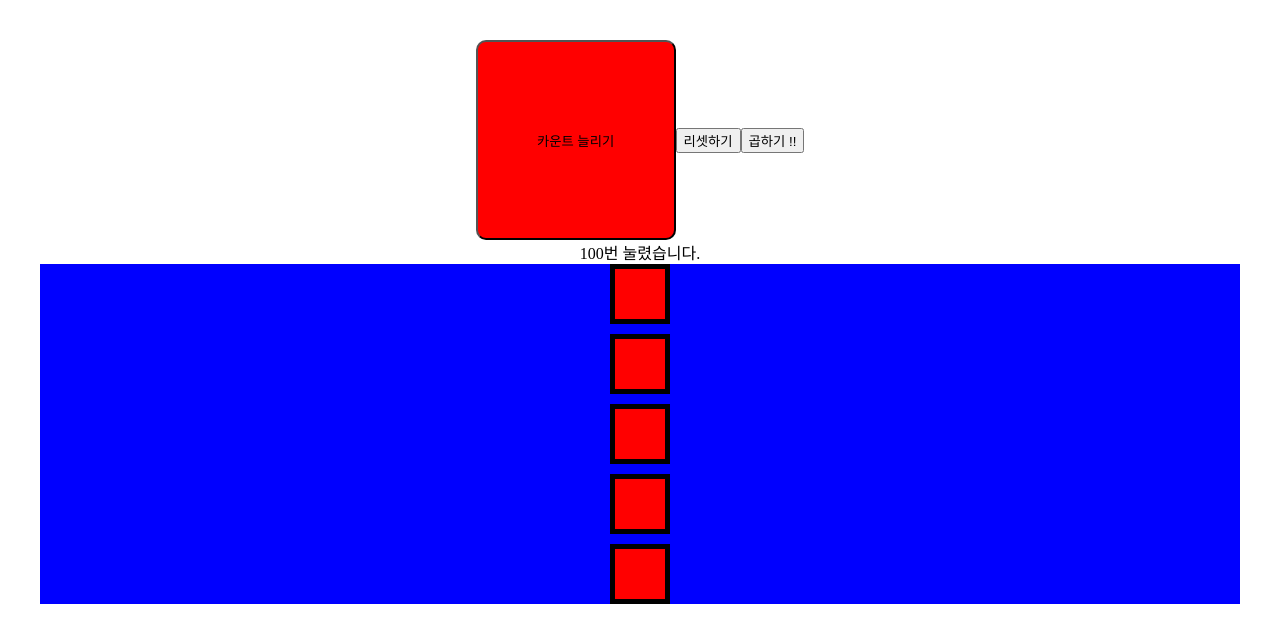
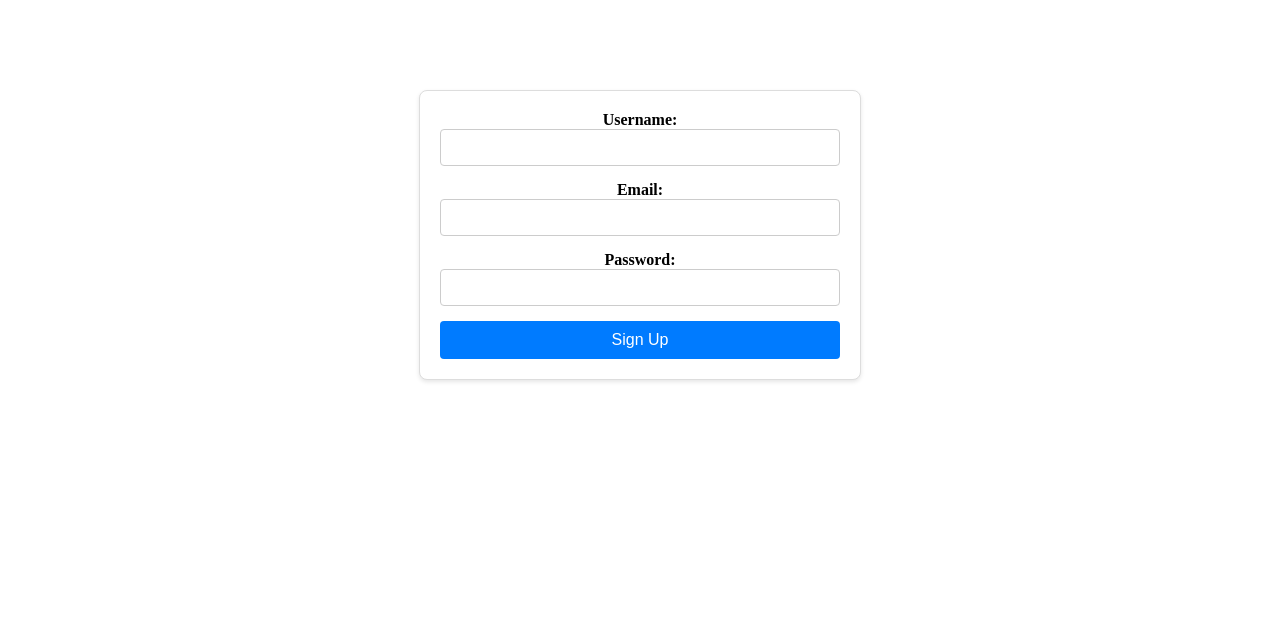
Before and after one commit to rhwnsgh2/second-hand-marketplace, a React (Vite) app: page / in a window 1280 px wide. Shown: the top 642 px of the page. Built offline with nearby package versions, Linux system fonts and the light colour scheme.

Commit message:
add signup

```diff
--- /dev/null
+++ b/src/components/SignupForm.tsx
@@ -0,0 +1,97 @@
+import React, { useState } from "react";
+
+const SignUpForm: React.FC = () => {
+  const [username, setUsername] = useState("");
+  const [email, setEmail] = useState("");
+  const [password, setPassword] = useState("");
+
+  const handleSubmit = (event: React.FormEvent) => {
+    event.preventDefault();
+    // 폼 제출 로직을 구현합니다.
+  };
+
+  // 인라인 스타일 정의
+  const formContainerStyle = {
+    maxWidth: "400px",
+    margin: "50px auto",
+    padding: "20px",
+    border: "1px solid #ddd",
+    borderRadius: "8px",
+    boxShadow: "0 2px 4px rgba(0, 0, 0, 0.1)",
+    backgroundColor: "white",
+  };
+
+  const formFieldStyle = {
+    marginBottom: "15px",
+  };
+
+  const labelStyle = {
+    display: "block",
+    marginBottom: "5px",
+    fontWeight: "bold",
+  };
+
+  const inputStyle = {
+    width: "100%",
+    padding: "10px",
+    border: "1px solid #ccc",
+    borderRadius: "4px",
+    boxSizing: "border-box",
+  };
+
+  const buttonStyle = {
+    width: "100%",
+    padding: "10px",
+    border: "none",
+    borderRadius: "4px",
+    backgroundColor: "#007bff",
+    color: "white",
+    fontSize: "16px",
+    cursor: "pointer",
+  };
+
+  return (
+    <div style={formContainerStyle}>
+      <form onSubmit={handleSubmit}>
+        <div style={formFieldStyle}>
+          <label style={labelStyle}>
+            Username:
+            <input
+              type="text"
+              value={username}
+              onChange={(e) => setUsername(e.target.value)}
+              style={inputStyle}
+            />
+          </label>
+        </div>
+        <div style={formFieldStyle}>
+          <label style={labelStyle}>
+            Email:
+            <input
+              type="email"
+              value={email}
+              onChange={(e) => setEmail(e.target.value)}
+              style={inputStyle}
+            />
+          </label>
+        </div>
+        <div style={formFieldStyle}>
+          <label style={labelStyle}>
+            Password:
+            <input
+              type="password"
+              value={password}
+              onChange={(e) => setPassword(e.target.value)}
+              style={inputStyle}
+            />
+          </label>
+        </div>
+        <button type="submit" style={buttonStyle}>
+          Sign Up
+        </button>
+      </form>
+    </div>
+  );
+};
+
+export default SignUpForm;
--- a/src/components/layout.tsx
+++ b/src/components/layout.tsx
@@ -1,89 +1,11 @@
 import { useState } from "react";
+import SignUpForm from "./SignupForm";
 
 export const Layout = () => {
   const [count, setCount] = useState(100);
   return (
     <div>
-      <button
-        style={{
-          backgroundColor: "red",
-          width: "200px",
-          height: "200px",
-          padding: "10px",
-          borderRadius: "10px",
-        }}
-        onClick={() => {
-          setCount(count + 1);
-        }}
-      >
-        카운트 늘리기
-      </button>
-      <button
-        onClick={() => {
-          setCount(0);
-        }}
-      >
-        리셋하기
-      </button>
-      <button
-        onClick={() => {
-          setCount(count * 2);
-        }}
-      >
-        곱하기 !!
-      </button>
-      <div> {count}번 눌렸습니다.</div>
-      <div
-        style={{
-          display: "flex",
-          flexDirection: "column",
-          backgroundColor: "blue",
-          gap: "10px",
-          justifyContent: "flex-end",
-          alignItems: "center",
-        }}
-      >
-        <div
-          style={{
-            border: "5px solid black",
-            width: "50px",
-            height: "50px",
-            backgroundColor: "red",
-          }}
-        ></div>
-        <div
-          style={{
-            border: "5px solid black",
-            width: "50px",
-            height: "50px",
-            backgroundColor: "red",
-          }}
-        ></div>
-        <div
-          style={{
-            border: "5px solid black",
-            width: "50px",
-            height: "50px",
-            backgroundColor: "red",
-          }}
-        ></div>
-        <div
-          style={{
-            border: "5px solid black",
-            width: "50px",
-            height: "50px",
-            backgroundColor: "red",
-          }}
-        ></div>
-        <div
-          style={{
-            border: "5px solid black",
-            width: "50px",
-            height: "50px",
-            backgroundColor: "red",
-          }}
-        ></div>
-      </div>
+      <SignUpForm />
     </div>
   );
 };
```
